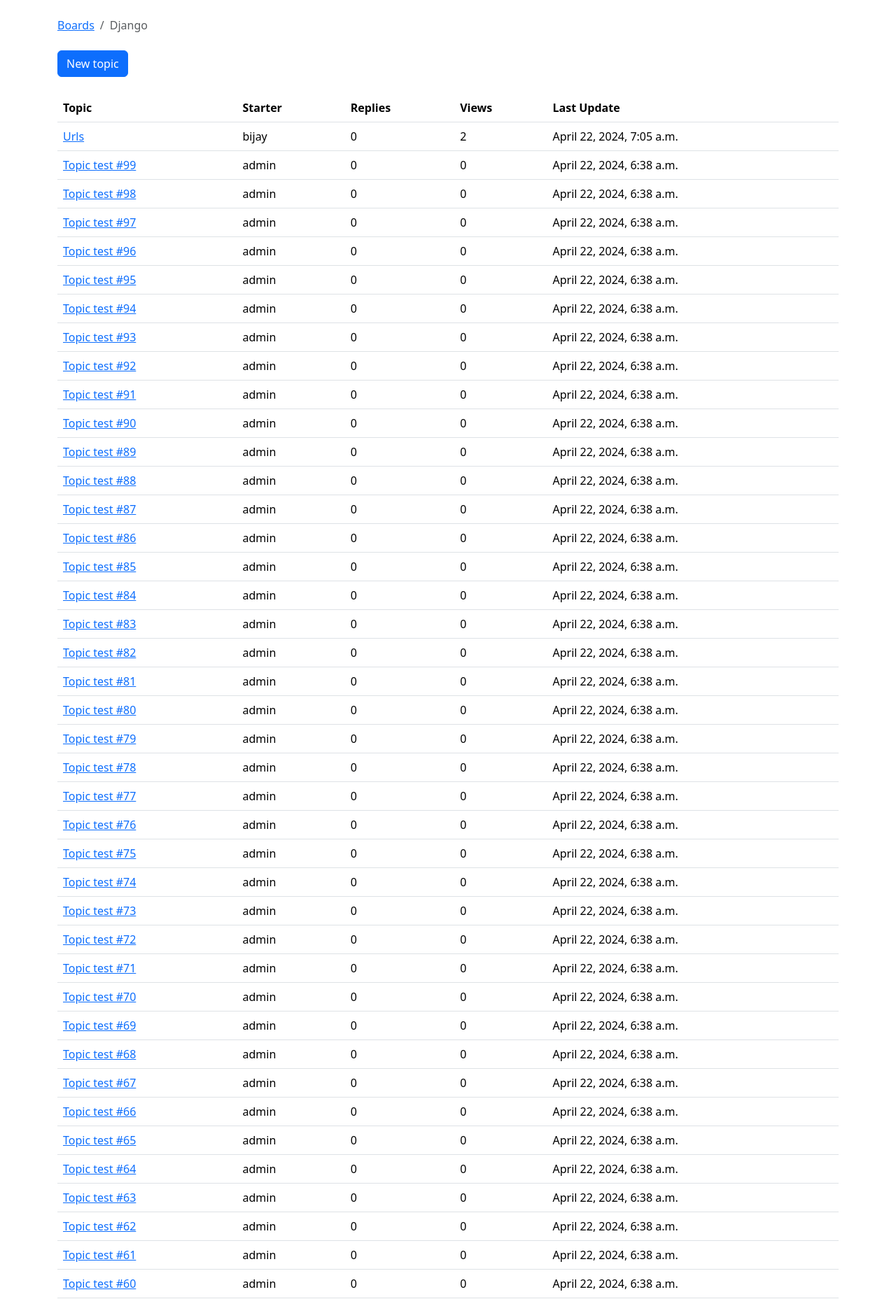
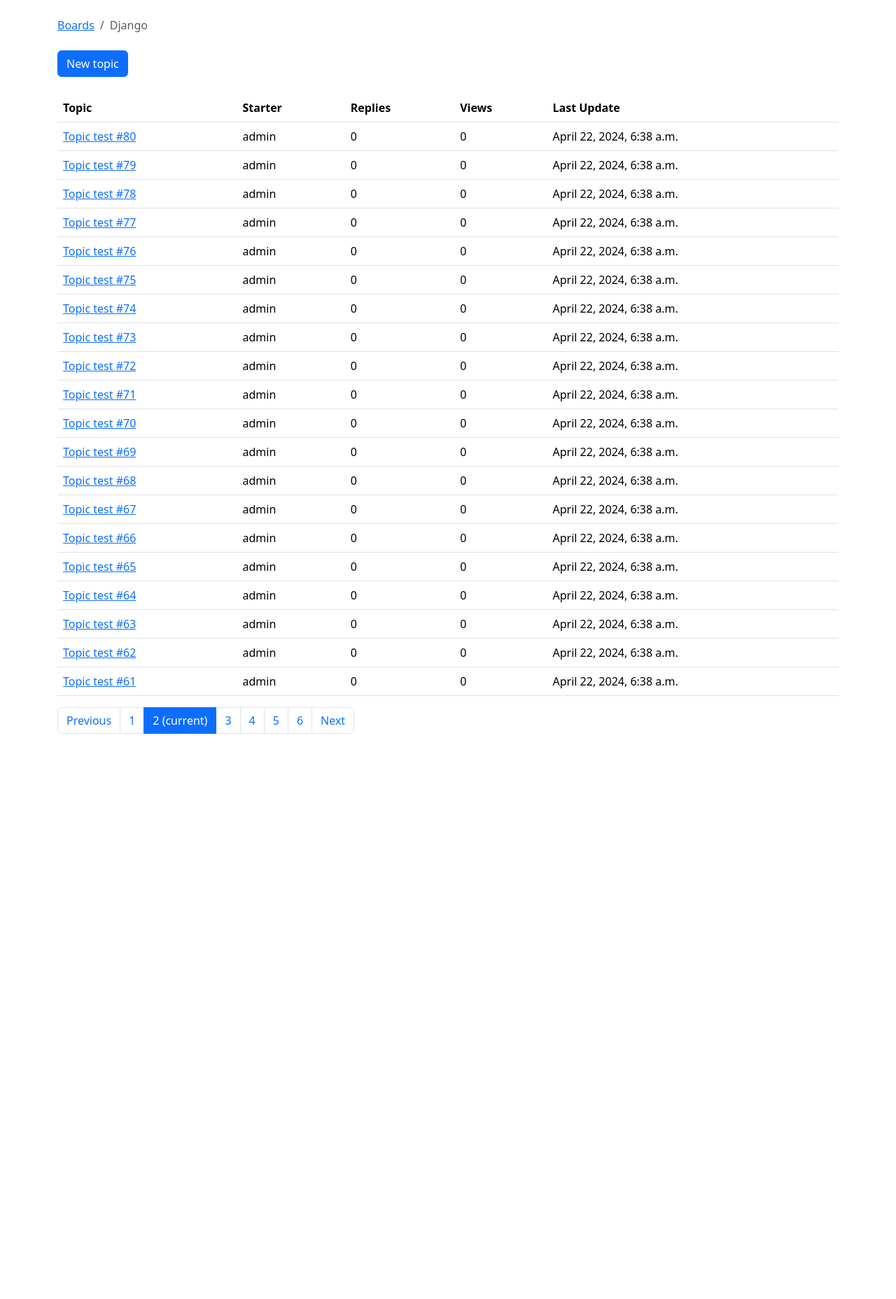
Before and after one commit to gurung-ajay/Django1, a Django app: page /boards/1/?page=2 in a window 1280 px wide. Shown: the part 56-1913 px from the top of the page at 70% size. After the commit the page ends 1105 px from the top, so only its background shows below. Run offline with Django 4.2, Linux system fonts and the light colour scheme; data comes from the database, SQL or seed files in the repository; both versions use the stored data as it was after the commit; some libraries are stand-ins or nearby versions; some web fonts are replaced.

Commit message:
04/22 pagination, pagination template, class based view, my account, change password

```diff
--- a/blogs/blogs/urls.py
+++ b/blogs/blogs/urls.py
@@ -9,8 +9,10 @@ from django.contrib.auth import views as auth_views
 from accounts import views as accounts_views
 
 urlpatterns = [
-    path("", views.home, name="home"),
+    # path("", views.home, name="home"),
     # re_path(r'^$', views.home, name='home'),
+    # class based view for home
+    path(r'', views.BoardListView.as_view(), name='home'),
     re_path(r"^questions/(?P<pk>\d+)/$", views.question, name="question"),
     re_path(r"^posts/(?P<slug>[-\w]+)/$", views.post, name="post"),
     re_path(r"^blog/(?P<slug>[-\w]+)-(?P<pk>\d+)/$", views.blog_post, name="blog_post"),
@@ -19,7 +21,9 @@ urlpatterns = [
     ),
     re_path(r"^articles/(?P<year>[0-9]{4})/$", views.year_archive, name="year"),
     re_path(r"^about/$", views.about, name="about"),
-    re_path(r"^boards/(?P<pk>\d+)/$", views.board_topics, name="board_topics"),
+    # re_path(r"^boards/(?P<pk>\d+)/$", views.board_topics, name="board_topics"),
+    # class based version
+    re_path(r'^boards/(?P<pk>\d+)/$', views.TopicListView.as_view(), name='board_topics'),
     re_path(r"^boards/(?P<pk>\d+)/new/$", views.new_topic, name="new_topic"),
     path("admin/", admin.site.urls),
     re_path(r"^signup/$", accounts_views.signup, name="signup"),
@@ -63,11 +67,16 @@ urlpatterns = [
     re_path(r'^settings/password/done/$', auth_views.PasswordChangeDoneView.as_view(template_name='password_change_done.html'),
         name='password_change_done'),
 
-    re_path(r'^boards/(?P<pk>\d+)/topics/(?P<topic_pk>\d+)/$', views.topic_posts, name='topic_posts'),
+    # re_path(r'^boards/(?P<pk>\d+)/topics/(?P<topic_pk>\d+)/$', views.topic_posts, name='topic_posts'),
+    # for class based approach
+    re_path(r'^boards/(?P<pk>\d+)/topics/(?P<topic_pk>\d+)/$', views.PostListView.as_view(), name='topic_posts'),
+
     re_path(r'^boards/(?P<pk>\d+)/topics/(?P<topic_pk>\d+)/reply/$', views.reply_topic, name='reply_topic'),
 
     path(r'^new_post/$', views.NewPostView.as_view(), name='new_post'),
 
     re_path(r'^boards/(?P<pk>\d+)/topics/(?P<topic_pk>\d+)/posts/(?P<post_pk>\d+)/edit/$',
         views.PostUpdateView.as_view(), name='edit_post'),
+
+    re_path(r'^settings/account/$', accounts_views.UserUpdateView.as_view(), name='my_account'),
 ]
--- a/blogs/boards/views.py
+++ b/blogs/boards/views.py
@@ -15,33 +15,41 @@ from django.views.generic import UpdateView
 from django.utils import timezone
 
 from django.utils.decorators import method_decorator
+from django.views.generic import ListView
+from .models import Board
+
+from django.db.models import Count
+from django.core.paginator import Paginator, EmptyPage, PageNotAnInteger
 
 
 # Create your views here.
 
-# logic for homepage
-def home(request):
-    # Response of logic
+# replacement for classbased view for home
+class BoardListView(ListView):
+    model = Board
+    context_object_name = 'boards'
+    template_name = 'home.html'
 
-    # access board objects(data) from database
-    boards = Board.objects.all()
-    #boards_names = []
-    # store board names using loop in list
-    #for board in boards:
-    #    boards_names.append(board.name)
-
-    # joins boards_names from list as one string
-    #response_html = '<br>'.join(boards_names)
-
-
-    # render home.html and send boards variable data
-    return render(request, 'home.html', {'boards' : boards})
 
 # This view is for when user opens url link ip/boards/1/ it opens value of objects with primamry key 1, "Django",
 # and when opened ip/boards/2/ it opens value of objects with primary key 2 "Python"
 def board_topics(request, pk):
     board = get_object_or_404(Board, pk=pk)
-    topics = board.topics.order_by('-last_updated').annotate(replies=Count('posts') - 1)
+    queryset = board.topics.order_by('-last_updated').annotate(replies=Count('posts') - 1)
+    page = request.GET.get('page', 1)
+
+    paginator = Paginator(queryset, 20) # displays 20 data in a page at once
+
+    try:
+        topics = paginator.page(page)
+    except PageNotAnInteger:
+        # fallback to the first page
+        topics = paginator.page(1)
+    except EmptyPage:
+        # probably the user tried to add a page number
+        # in the url, so we fallback to the last page
+        topics = paginator.page(paginator.num_pages)
+
     return render(request, 'topics.html', {'board': board, 'topics': topics})
 
 def about(request):
@@ -126,6 +134,41 @@ def topic_posts(request, pk, topic_pk):
     topic.save()
     return render(request, 'topic_posts.html', {'topic': topic})
 
+
+class TopicListView(ListView):
+    model = Topic
+    context_object_name = 'topics'
+    template_name = 'topics.html'
+    paginate_by = 20    # number of data in a page displayed at once
+
+    def get_context_data(self, **kwargs):
+        kwargs['board'] = self.board
+        return super().get_context_data(**kwargs)
+
+    def get_queryset(self):
+        self.board = get_object_or_404(Board, pk=self.kwargs.get('pk'))
+        queryset = self.board.topics.order_by('-last_updated').annotate(replies=Count('posts') - 1)
+        return queryset
+
+
+class PostListView(ListView):
+    model = Post
+    context_object_name = 'posts'
+    template_name = 'topic_posts.html'
+    paginate_by = 2
+
+    def get_context_data(self, **kwargs):
+        self.topic.views += 1
+        self.topic.save()
+        kwargs['topic'] = self.topic
+        return super().get_context_data(**kwargs)
+
+    def get_queryset(self):
+        self.topic = get_object_or_404(Topic, board__pk=self.kwargs.get('pk'), pk=self.kwargs.get('topic_pk'))
+        queryset = self.topic.posts.order_by('created_at')
+        return queryset
+
+
 @login_required
 def reply_topic(request, pk, topic_pk):
     topic = get_object_or_404(Topic, board__pk=pk, pk=topic_pk)
@@ -150,6 +193,7 @@ class NewPostView(CreateView):
     success_url = reverse_lazy('post_list')
     template_name = 'new_post.html'
 
+
 @method_decorator(login_required, name='dispatch')
 class PostUpdateView(UpdateView):
     model = Post
--- a/blogs/templates/base.html
+++ b/blogs/templates/base.html
@@ -29,8 +29,8 @@
                   {{ user.username }}
                 </a>
                 <div class="dropdown-menu dropdown-menu-right" aria-labelledby="userMenu">
-                  <a class="dropdown-item" href="#">My account</a>
-                  <a class="dropdown-item" href="#">Change password</a>
+                  <a class="dropdown-item" href="{% url 'my_account' %}">My account</a>
+                  <a class="dropdown-item" href="{% url 'password_change' %}">Change password</a>
                   <div class="dropdown-divider"></div>
                   <!-- <a class="dropdown-item" href="{% url 'logout' %}">Log out</a> -->
                   <form method="post" action="{% url 'logout' %}">
--- /dev/null
+++ b/blogs/templates/includes/pagination.html
@@ -0,0 +1,40 @@
+{% if is_paginated %}
+  <nav aria-label="Topics pagination" class="mb-4">
+    <ul class="pagination">
+      {% if page_obj.has_previous %}
+        <li class="page-item">
+          <a class="page-link" href="?page={{ page_obj.previous_page_number }}">Previous</a>
+        </li>
+      {% else %}
+        <li class="page-item disabled">
+          <span class="page-link">Previous</span>
+        </li>
+      {% endif %}
+
+      {% for page_num in paginator.page_range %}
+        {% if page_obj.number == page_num %}
+          <li class="page-item active">
+            <span class="page-link">
+              {{ page_num }}
+              <span class="sr-only">(current)</span>
+            </span>
+          </li>
+        {% else %}
+          <li class="page-item">
+            <a class="page-link" href="?page={{ page_num }}">{{ page_num }}</a>
+          </li>
+        {% endif %}
+      {% endfor %}
+
+      {% if page_obj.has_next %}
+        <li class="page-item">
+          <a class="page-link" href="?page={{ page_obj.next_page_number }}">Next</a>
+        </li>
+      {% else %}
+        <li class="page-item disabled">
+          <span class="page-link">Next</span>
+        </li>
+      {% endif %}
+    </ul>
+  </nav>
+{% endif %}
--- a/blogs/templates/topic_posts.html
+++ b/blogs/templates/topic_posts.html
@@ -50,4 +50,5 @@
     </div>
   {% endfor %}
 
+  {% include 'includes/pagination.html' %}
 {% endblock %}
--- a/blogs/templates/topics.html
+++ b/blogs/templates/topics.html
@@ -39,4 +39,6 @@
             {% endfor %}
         </tbody>
     </table>
+
+    {% include 'includes/pagination.html' %}
 {% endblock %}
```
Also changed, not shown: blogs/accounts/views.py (+16 -1 lines), blogs/templates/my_account.html (added, +19 -0 lines), blogs/db.sqlite3.
